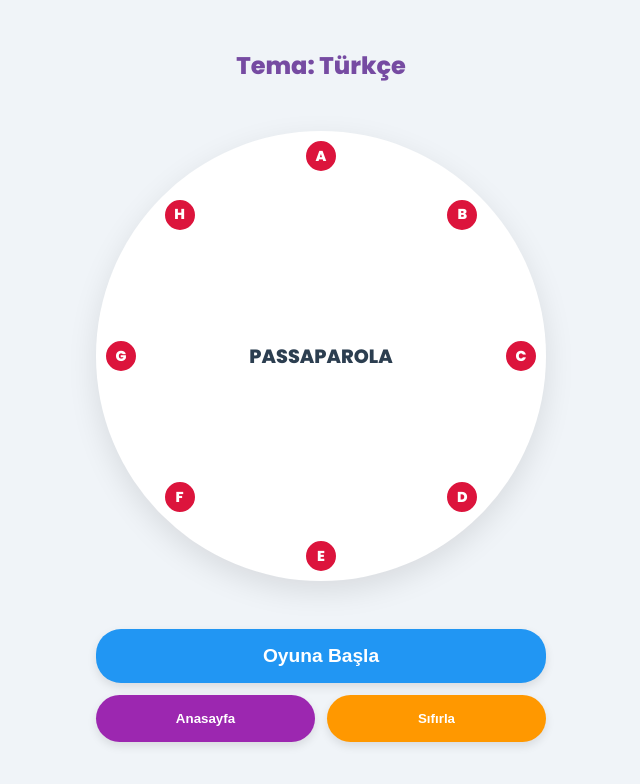
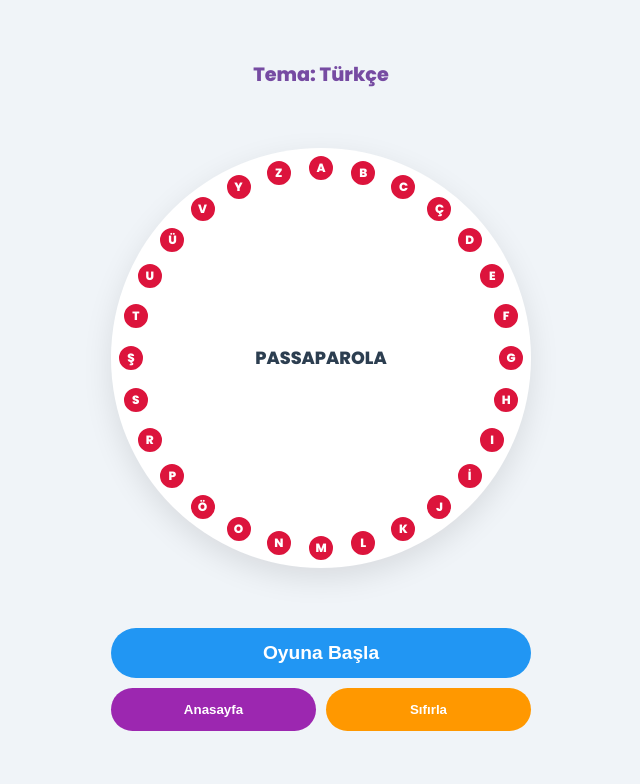
Before and after one commit to burakasmaa-max/passaparola, a plain HTML site: page index.html in a window 1280 px wide. Both pictures are taken after a click on the element "Türkçe". Shown: the whole page, without its empty margins (319-959 px from the left). Drawn offline with Linux system fonts and the light colour scheme.

Commit message:
Update index.html

```diff
--- a/index.html
+++ b/index.html
@@ -7,7 +7,9 @@
 
     <link rel="icon" type="image/png" href="passaparola.png">
     <link rel="apple-touch-icon" href="passaparola.png">
+    <meta name="mobile-web-app-capable" content="yes">
     <meta name="apple-mobile-web-app-capable" content="yes">
+    <meta name="apple-mobile-web-app-status-bar-style" content="black-translucent">
 
     <style>
         @import url('https://fonts.googleapis.com/css2?family=Poppins:wght@600;800&display=swap');
@@ -28,12 +30,12 @@
 
         body.splash-active { background: linear-gradient(135deg, #667eea 0%, #764ba2 100%); }
 
-        /* GİRİŞ EKRANI */
+        /* AÇILIŞ EKRANI */
         #splash-screen { text-align: center; padding: 20px; width: 100%; }
         .theme-btn {
             background: white; color: #764ba2; padding: 18px;
             margin: 8px; border-radius: 15px; font-weight: 800;
-            display: inline-block; width: 150px; box-shadow: 0 5px 15px rgba(0,0,0,0.2);
+            display: inline-block; width: 160px; box-shadow: 0 5px 15px rgba(0,0,0,0.2);
             cursor: pointer;
         }
 
@@ -41,13 +43,12 @@
         #game-screen { display: none; flex-direction: column; align-items: center; width: 100%; height: 100%; justify-content: space-evenly; }
         #game-screen.active { display: flex; }
 
-        /* ÇARK ALANI */
         #circle-wrapper {
             position: relative;
-            width: 92vw;
-            height: 92vw;
-            max-width: 450px;
-            max-height: 450px;
+            width: 90vw;
+            height: 90vw;
+            max-width: 420px;
+            max-height: 420px;
             background: white;
             border-radius: 50%;
             box-shadow: 0 10px 30px rgba(0,0,0,0.1);
@@ -58,33 +59,31 @@
 
         .letter-circle {
             position: absolute;
-            width: 34px;
-            height: 34px;
+            width: 28px;
+            height: 28px;
             background: #dc143c;
             color: white;
             border-radius: 50%;
             display: flex;
             justify-content: center;
             align-items: center;
-            font-size: 0.9rem;
+            font-size: 0.75rem;
             font-weight: bold;
             border: 2px solid white;
             transition: all 0.3s ease;
             z-index: 10;
         }
 
-        .letter-circle.active { background: #ffd700; color: black; transform: scale(1.3); box-shadow: 0 0 15px #ffd700; z-index: 20; }
+        .letter-circle.active { background: #ffd700; color: black; transform: scale(1.4); box-shadow: 0 0 15px #ffd700; z-index: 20; }
         .letter-circle.correct { background: #4caf50; }
 
-        /* MERKEZ PANEL */
         #center-ui { width: 75%; text-align: center; z-index: 5; }
-        #status-text { font-size: 1.2rem; font-weight: 800; color: #2c3e50; }
-        #question-box { font-size: 0.9rem; background: #f8f9fa; padding: 12px; border-radius: 12px; border: 1px solid #ddd; display: none; line-height: 1.4; max-height: 140px; overflow-y: auto; }
-        #answer-box { font-size: 1.2rem; font-weight: bold; color: #d32f2f; margin-top: 8px; display: none; }
+        #status-text { font-size: 1.1rem; font-weight: 800; color: #2c3e50; }
+        #question-box { font-size: 0.85rem; background: #f8f9fa; padding: 10px; border-radius: 12px; border: 1px solid #ddd; display: none; line-height: 1.4; max-height: 120px; overflow-y: auto; }
+        #answer-box { font-size: 1.1rem; font-weight: bold; color: #d32f2f; margin-top: 5px; display: none; }
 
-        /* KONTROLLER */
-        .controls { display: grid; grid-template-columns: 1fr 1fr; gap: 12px; width: 90%; max-width: 450px; padding-bottom: 10px; }
-        button { padding: 16px; border-radius: 25px; border: none; font-weight: bold; color: white; cursor: pointer; box-shadow: 0 4px 10px rgba(0,0,0,0.1); }
+        .controls { display: grid; grid-template-columns: 1fr 1fr; gap: 10px; width: 90%; max-width: 420px; padding-bottom: 10px; }
+        button { padding: 14px; border-radius: 25px; border: none; font-weight: bold; color: white; cursor: pointer; }
         #main-btn { grid-column: span 2; background: #2196F3; font-size: 1.2rem; }
         #home-btn { background: #9C27B0; }
         #reset-btn { background: #FF9800; }
@@ -93,13 +92,13 @@
 <body class="splash-active">
 
     <div id="splash-screen">
-        <h1 style="color:white; margin-bottom:10px; font-size: 2.5rem;">Passaparola</h1>
-        <p style="color:white; margin-bottom: 30px;">Bir tema seçin</p>
+        <h1 style="color:white; margin-bottom:10px; font-size: 2.2rem;">Passaparola</h1>
+        <p style="color:white; margin-bottom: 25px;">Bir tema seçerek başlayın</p>
         <div id="theme-list"></div>
     </div>
 
     <div id="game-screen">
-        <h2 id="theme-title" style="color: #764ba2;"></h2>
+        <h2 id="theme-title" style="color: #764ba2; font-size: 1.2rem;"></h2>
         <div id="circle-wrapper">
             <div id="center-ui">
                 <h2 id="status-text">PASSAPAROLA</h2>
@@ -120,23 +119,62 @@
                 {l:"A", q:"İsmin eş anlamlısı nedir?", a:"AD"},
                 {l:"B", q:"Kitapların ödünç alındığı yer?", a:"KÜTÜPHANE"},
                 {l:"C", q:"Kelimelerin birleşmesiyle oluşan yapı?", a:"CÜMLE"},
-                {l:"D", q:"Dilin kurallarını inceleyen bilim?", a:"DİLBİLGİSİ"},
-                {l:"E", q:"Derslerde yapılan çalışmaların adı?", a:"ETKİNLİK"},
+                {l:"Ç", q:"Bir bitkinin toprak altındaki kısmı?", a:"KÖK"},
+                {l:"D", q:"Dil kurallarını inceleyen bilim?", a:"DİLBİLGİSİ"},
+                {l:"E", q:"Derslerde yapılan çalışmaların genel adı?", a:"ETKİNLİK"},
                 {l:"F", q:"Hayvanlara kişilik verilerek anlatılan masal?", a:"FABL"},
-                {l:"G", q:"Derslerde kullanılan resim ve tablolar?", a:"GÖRSEL"},
-                {l:"H", q:"Yaşanmış olayları anlatan yazı türü?", a:"HİKAYE"}
+                {l:"G", q:"Dilin en temel iletişim aracı?", a:"GÖRSEL/KONUŞMA"},
+                {l:"H", q:"Yaşanmış olayları anlatan kısa yazı türü?", a:"HİKAYE"},
+                {l:"I", q:"Sıcağın zıttı nedir?", a:"ILIK/SOĞUK"},
+                {l:"İ", q:"İsimlerin yerini tutan kelimeler?", a:"ZAMİR"},
+                {l:"J", q:"Haber toplayan ve sunan kişi?", a:"JURNALİST"},
+                {l:"K", q:"Cümleyi oluşturan her bir anlamlı parça?", a:"KELİME"},
+                {l:"L", q:"Dilin bir diğer adı nedir?", a:"LİSAN"},
+                {l:"M", q:"Duygu ve düşüncelerin aktarıldığı yazı türü?", a:"METİN"},
+                {l:"N", q:"İsim kelimesinin diğer adı?", a:"AD/NAM"},
+                {l:"O", q:"Öğrencilerin eğitim gördüğü yer?", a:"OKUL"},
+                {l:"Ö", q:"Bir metnin en önemli, temel cümlesi?", a:"ÖZET"},
+                {l:"P", q:"Zamanı planlamak için yapılan çizelge?", a:"PROGRAM"},
+                {l:"R", q:"Dizelerin sonundaki ses benzerliği?", a:"KAFİYE/REDF"},
+                {l:"S", q:"Cümlenin sonuna konulan nokta vb. işaretler?", a:"SEMBOL/NOKTA"},
+                {l:"Ş", q:"Duyguların mısralarla anlatıldığı tür?", a:"ŞİİR"},
+                {l:"T", q:"Gerçekleşmiş olayların anlatıldığı bilim?", a:"TARİH"},
+                {l:"U", q:"Yeryüzündeki yedi büyük kara parçasından her biri?", a:"KITA"},
+                {l:"Ü", q:"İsimden önce gelerek onu niteleyen sözcük?", a:"SIFAT"},
+                {l:"V", q:"Üzerinde yaşadığımız toprak parçası?", a:"VATAN"},
+                {l:"Y", q:"Dört temel beceriden biri, kalemi kullanma?", a:"YAZMA"},
+                {l:"Z", q:"Vakit kelimesinin eş anlamlısı?", a:"ZAMAN"}
             ],
             "Genel Kültür": [
                 {l:"A", q:"Türkiye'nin başkenti?", a:"ANKARA"},
                 {l:"B", q:"Dünyanın en büyük okyanusu?", a:"BÜYÜK OKYANUS"},
-                {l:"C", q:"Vücudumuzdaki en büyük organ?", a:"CİLT"},
-                {l:"D", q:"Güneş sistemindeki en büyük gezegen?", a:"JÜPİTER"}
+                {l:"C", q:"Vücudumuzun en büyük organı?", a:"CİLT"},
+                {l:"D", q:"Güneş sistemindeki en büyük gezegen?", a:"JÜPİTER"},
+                {l:"E", q:"Mısır'daki devasa mezar yapıları?", a:"PİRAMİT/EHRAM"},
+                {l:"F", q:"Futbol maçları kaç dakika sürer?", a:"DOKSAN"},
+                {l:"G", q:"Dünyanın uydusu nedir?", a:"AY/GÖK CİSMİ"},
+                {l:"H", q:"Su molekülündeki elementlerden biri?", a:"HİDROJEN"},
+                {l:"İ", q:"Türkiye'nin en kalabalık şehri?", a:"İSTANBUL"},
+                {l:"J", q:"Uzak doğu ülkesi Japonya'nın başkenti?", a:"TOKYO"},
+                {l:"K", q:"Kış mevsiminde yağan beyaz yağış türü?", a:"KAR"},
+                {l:"L", q:"İngiltere'nin başkenti?", a:"LONDRA"},
+                {l:"M", q:"Dünyanın en yüksek dağı?", a:"EVEREST"},
+                {l:"N", q:"Gece gökyüzünde parlayan cisimlerden her biri?", a:"YILDIZ"},
+                {l:"O", q:"Havadaki oksijeni sağlayan canlılar?", a:"AĞAÇ/ORMAN"},
+                {l:"P", q:"En ünlü ressamlardan biri (Pablo)?", a:"PICASSO"},
+                {l:"R", q:"Fransa'nın başkenti?", a:"PARİS"},
+                {l:"S", q:"Türkiye'nin milli marşının yazarı?", a:"MEHMET AKİF"},
+                {l:"T", q:"Türkiye Cumhuriyeti'nin kurucusu?", a:"ATATÜRK"},
+                {l:"U", q:"Gökyüzünde uçan hava taşıtı?", a:"UÇAK"},
+                {l:"V", q:"Işık veren teknolojik cihaz?", a:"LAMBA/AMPUL"},
+                {l:"Y", q:"Dünyayı ısıtan ve aydınlatan yıldız?", a:"GÜNEŞ"},
+                {l:"Z", q:"Afrika'da yaşayan çizgili hayvan?", a:"ZEBRA"}
             ]
         };
 
         let currentData = [];
         let currentIndex = -1;
-        let step = 0; // 0: soru bekle, 1: cevap bekle
+        let step = 0;
 
         // Temaları listele
         const list = document.getElementById('theme-list');
@@ -154,24 +192,21 @@
             document.getElementById('splash-screen').style.display = 'none';
             document.getElementById('game-screen').classList.add('active');
             document.getElementById('theme-title').innerText = "Tema: " + theme;
-
             drawBoard();
         }
 
         function drawBoard() {
             const wrapper = document.getElementById('circle-wrapper');
-            // Eski harfleri temizle
             document.querySelectorAll('.letter-circle').forEach(l => l.remove());
 
             const rect = wrapper.getBoundingClientRect();
-            const radius = (rect.width / 2) - 25;
+            const radius = (rect.width / 2) - 20;
             const centerX = rect.width / 2;
             const centerY = rect.height / 2;
 
             currentData.forEach((item, i) => {
                 const angle = (i * (360 / currentData.length)) - 90;
                 const radian = angle * (Math.PI / 180);
-
                 const x = centerX + radius * Math.cos(radian);
                 const y = centerY + radius * Math.sin(radian);
 
@@ -179,11 +214,8 @@
                 div.className = 'letter-circle';
                 div.id = 'L-' + i;
                 div.innerText = item.l;
-
-                // Tam ortalamak için (genişlik/2) çıkarıyoruz
-                div.style.left = (x - 17) + 'px';
-                div.style.top = (y - 17) + 'px';
-
+                div.style.left = (x - 14) + 'px';
+                div.style.top = (y - 14) + 'px';
                 wrapper.appendChild(div);
             });
         }
@@ -196,7 +228,11 @@
 
             if (step === 0) {
                 currentIndex++;
-                if (currentIndex >= currentData.length) { alert("Tebrikler! Oyun bitti."); location.reload(); return; }
+                if (currentIndex >= currentData.length) {
+                    alert("Tebrikler! Tüm sorular bitti.");
+                    location.reload();
+                    return;
+                }
 
                 document.querySelectorAll('.letter-circle').forEach(l => l.classList.remove('active'));
                 document.getElementById('L-' + currentIndex).classList.add('active');
@@ -217,13 +253,9 @@
         }
 
         function resetGame() {
-            currentIndex = -1;
-            step = 0;
-            document.getElementById('status-text').style.display = 'block';
-            document.getElementById('question-box').style.display = 'none';
-            document.getElementById('answer-box').style.display = 'none';
-            document.getElementById('main-btn').innerText = "Oyuna Başla";
-            drawBoard();
+            if(confirm("Oyunu sıfırlamak istiyor musunuz?")) {
+                location.reload();
+            }
         }
     </script>
 </body>
```
